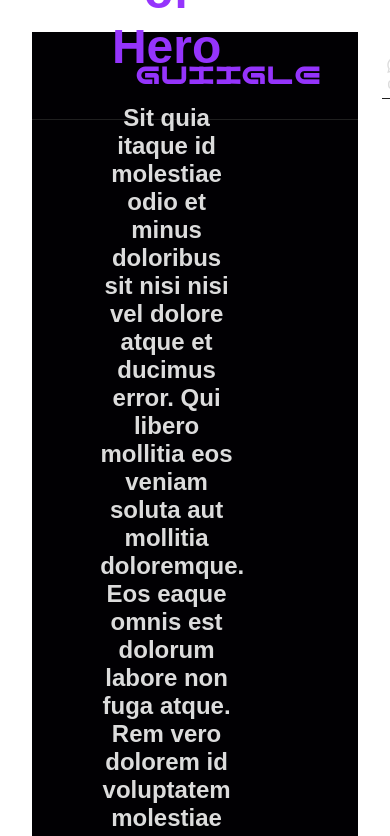
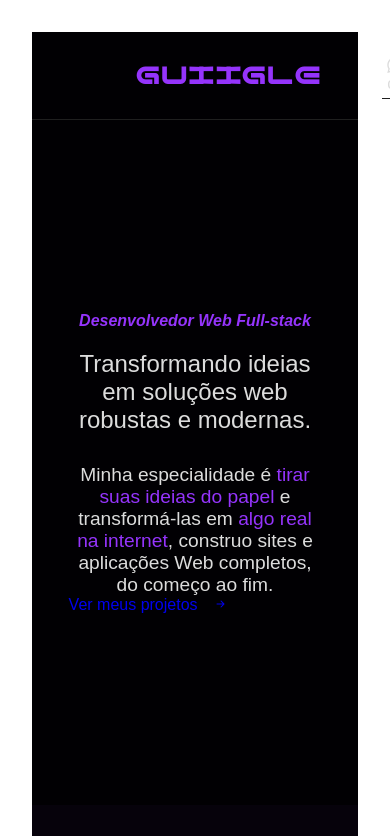
Before and after one commit to guiigle/My-portfolio, a React (Vite) app: page / in a window 390 px wide. Shown: the top 836 px of the page. Built offline with nearby package versions, Linux system fonts and the light colour scheme.

Commit message:
da inicio a implementação do mobile first

```diff
--- a/src/components/Hero/content.ts
+++ /dev/null
@@ -1,4 +0,0 @@
-export const HeroContent = {
-  title: 'I am a Title of Hero',
-  description: 'Sit quia itaque id molestiae odio et minus doloribus sit nisi nisi vel dolore atque et ducimus error. Qui libero mollitia eos veniam soluta aut mollitia doloremque. Eos eaque omnis est dolorum labore non fuga atque. Rem vero dolorem id voluptatem molestiae et explicabo quis qui aliquid nulla hic nostrum voluptates nam voluptatum voluptates sed dolor commodi'
-}
--- a/src/components/Hero/index.tsx
+++ b/src/components/Hero/index.tsx
@@ -1,12 +1,14 @@
-import { HeroContent } from './content';
+import { Link } from 'react-router-dom';
 import './style.css'
 
 function HeroSection() {
   return (
     <section className="hero-section">
       <div className="hero-container">
-        <h1>{HeroContent.title}</h1>
-        <p>{HeroContent.description}</p>
+        <h2>Desenvolvedor Web Full-stack</h2>
+        <h1>Transformando ideias em soluções web robustas e modernas.</h1>
+        <p>Minha especialidade é <span className='destak-text'>tirar suas ideias do papel</span> e transformá-las em <span className='destak-text'>algo real na internet</span>, construo sites e aplicações Web completos, do começo ao fim.</p>
+        <Link className='go-projects-btn' to=''>Ver meus projetos<i className="bi bi-arrow-right-short"></i></Link>
       </div>
     </section>
   )
--- a/src/components/Hero/style.css
+++ b/src/components/Hero/style.css
@@ -1,13 +1,16 @@
+@media(min-width: 368px) {
    .hero-section {
      color: var(--accent-color);
      background-color: var(--accent-color-black);
-  height: 85vh;
+     height: 80vh;
      display: flex;
      justify-content: center;
      align-items: center;
      padding: 5px;
      background-image: url(./background-001.png);
-
+     background-repeat: no-repeat;
+     background-size: cover;
+     background-position: center;
    }
 
    .hero-container {
@@ -15,20 +18,55 @@
      flex-direction: column;
      justify-content: center;
      padding: 1rem;
-  width: var(--default-width-container);
+     width: var(--mobile-width-container);
      height: 60%;
      font-family: Arial, Helvetica, sans-serif;
    }
 
    .hero-container h1 {
-  font-size: 3rem;
+     font-size: 1.5rem;
      font-family: Arial, Helvetica, sans-serif;
-  padding-right: 30%;
      margin-bottom: 30px;
+     font-weight: 500;
+     letter-spacing: 0.3;
+     color: var(--text-color);
    }
+
+   .hero-container h2 {
+     margin-bottom: 20px;
+     font-size: 1rem;
+     font-style: italic;
+   }
+
+   .go-projects-btn {
+     display: flex;
+     width: 160px;
+     padding: 10px;
+     padding-bottom: 5px;
+     justify-content: space-between;
+     text-decoration: none;
+     color: var(--accent-color);
+     margin-top: 50px;
+     border-bottom: var(--secondary-color) 1px solid;
+     transition: all 0.5s ease;
+     font-size: 1rem;
+   }
+
+   .go-projects-btn:hover {
+     border-bottom: var(--accent-color) 1px solid;
+     width: 170px;
+     font-size: 1 rem;
+   }
+
+   .destak-text {
+     color: var(--accent-color);
+     text-shadow: none;
+   }
+
     .hero-container p {
-  padding-right: 30%;
      color: var(--text-color);
-  font-size: 1.5rem;
-  font-weight: 600;
+     font-size: 1.2rem;
+     font-weight: 500;
     }
+
+ }
--- a/src/index.css
+++ b/src/index.css
@@ -19,4 +19,5 @@
   --accent-color-black: #06020b;
   --black-color: #010003;
   --default-width-container: 60%;
+  --mobile-width-container: 80%
 }
```
Lines whose indentation alone changed are shown as unchanged.
